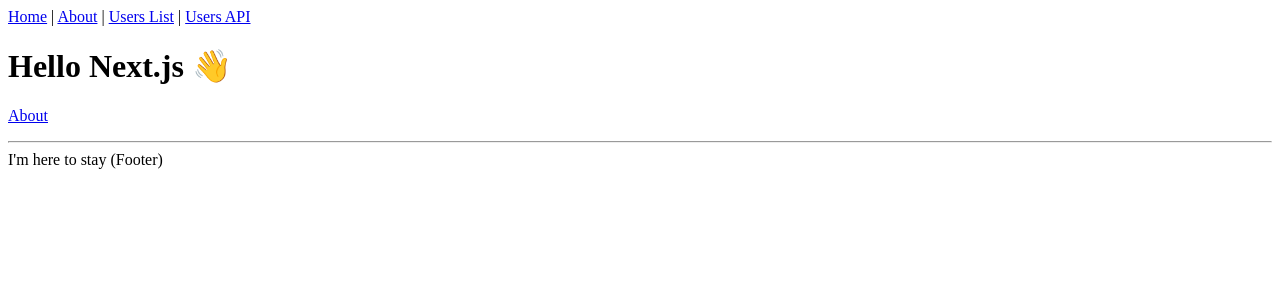
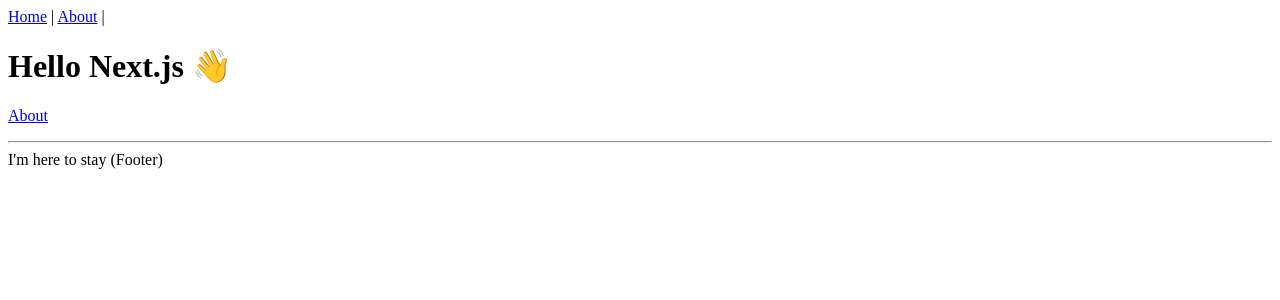
Before and after one commit to osawa-koki/simple-next-study.ssg.ts, a Next.js app: page / in a window 1280 px wide. Shown: the top 300 px of the page. Built offline with nearby package versions, Linux system fonts and the light colour scheme.

Commit message:
不要なコード消した。

```diff
--- a/components/Layout.tsx
+++ b/components/Layout.tsx
@@ -17,8 +17,6 @@ const Layout = ({ children, title = 'This is the default title' }: Props) => (
     <header>
       <nav>
         <Link href="/">Home</Link> | <Link href="/about">About</Link> |{' '}
-        <Link href="/users">Users List</Link> |{' '}
-        <a href="/api/users">Users API</a>
       </nav>
     </header>
     {children}
```
